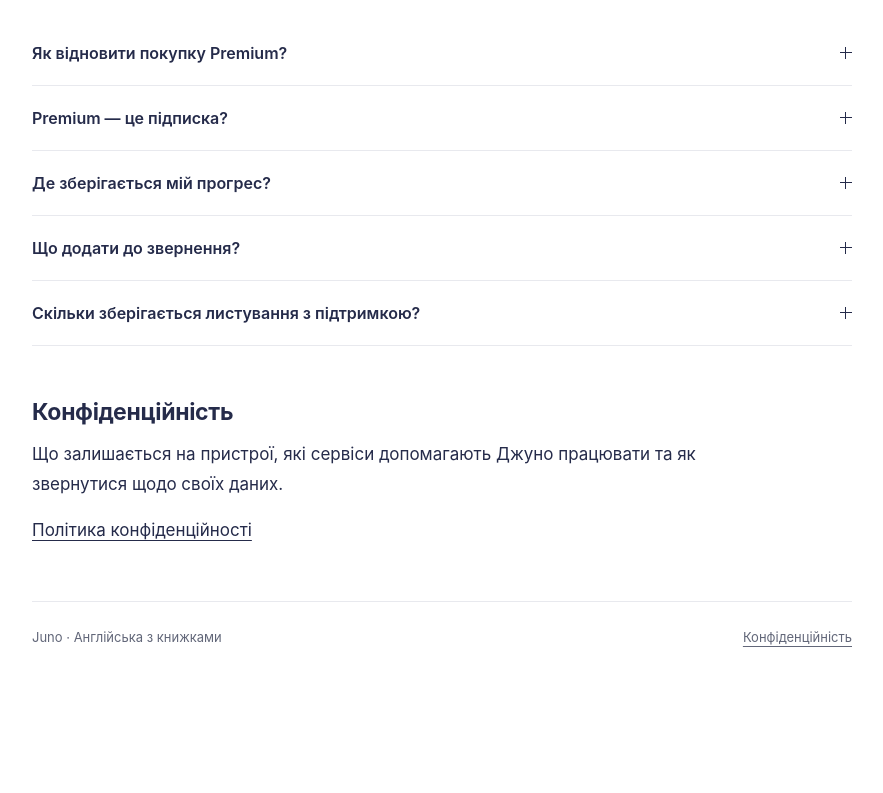
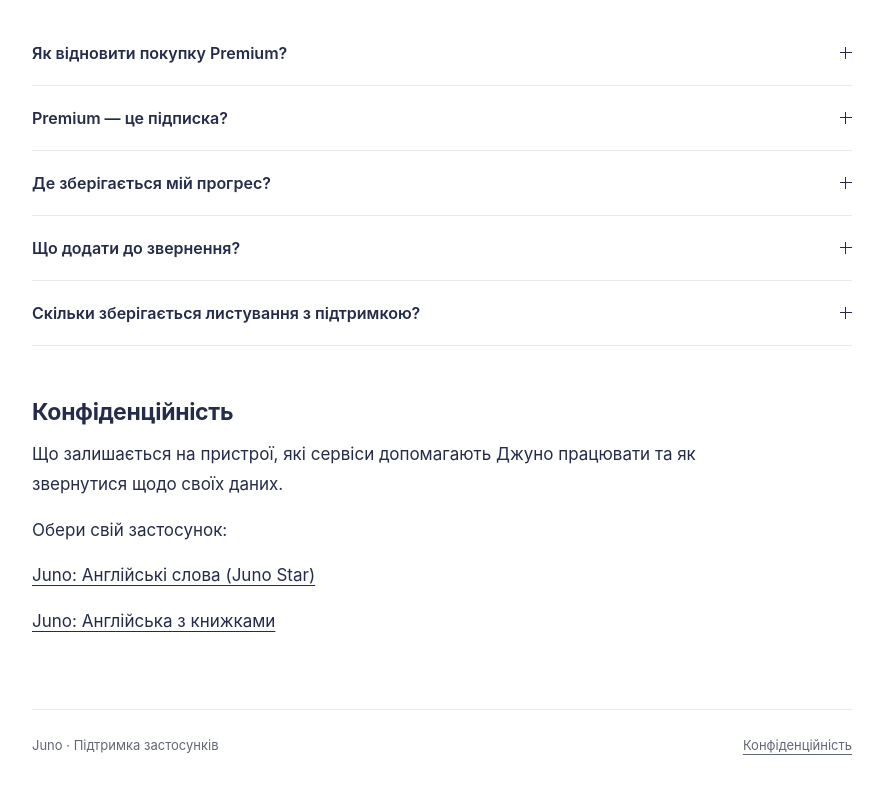
Before and after one commit to SushiMaster781/juno-site, a plain HTML site: page dist/index.html in a window 1280 px wide. Shown: the part 823-1616 px from the top of the page, without its empty margins (198-1081 px from the left). Before the commit the page ends 1508 px from the top, so only its background shows below. Drawn offline with Linux system fonts and the light colour scheme.

Commit message:
Let support visitors choose the correct app privacy policy

```diff
--- a/dist/index.html
+++ b/dist/index.html
@@ -16,7 +16,7 @@
     <a class="brand" href="./" aria-label="Juno — головна сторінка підтримки">Juno</a>
     <nav aria-label="Головна навігація">
       <a href="./" aria-current="page">Підтримка</a>
-      <a href="privacy/">Конфіденційність</a>
+      <a href="#privacy">Конфіденційність</a>
     </nav>
   </header>
   <main id="main" class="wrap">
@@ -56,16 +56,18 @@
         </details>
         <details id="support-mail-policy">
           <summary>Скільки зберігається листування з підтримкою?<span class="toggle" aria-hidden="true"></span></summary>
-          <div class="faq-answer"><p>Звичайні листи та вкладення зберігаємо, доки вони потрібні для розгляду звернення. Після остаточного вирішення питання й закриття звернення видаляємо їх із нашої поштової скриньки та збережені нами копії.</p><p>Окремі відомості можемо зберігати довше лише для конкретного спору або виконання вимоги закону. Щодо видалення можна звернутися в будь-який момент. Докладніше — у <a href="privacy/#support-retention">правилах зберігання листування</a>.</p></div>
+          <div class="faq-answer"><p>Звичайні листи та вкладення зберігаємо, доки вони потрібні для розгляду звернення. Після остаточного вирішення питання й закриття звернення видаляємо їх із нашої поштової скриньки та збережені нами копії.</p><p>Окремі відомості можемо зберігати довше лише для конкретного спору або виконання вимоги закону. Щодо видалення можна звернутися в будь-який момент. Докладніше — у політиці конфіденційності твого застосунку: <a href="juno-star/privacy/#retention">Juno: Англійські слова</a> або <a href="privacy/#support-retention">Juno: Англійська з книжками</a>.</p></div>
         </details>
       </div>
     </section>
 
-    <section class="privacy-link-section" aria-labelledby="privacy-title">
+    <section id="privacy" class="privacy-link-section" aria-labelledby="privacy-title">
       <h2 id="privacy-title">Конфіденційність</h2><p>Що залишається на пристрої, які сервіси допомагають Джуно працювати та як звернутися щодо своїх даних.</p>
-      <a href="privacy/">Політика конфіденційності</a>
+      <p>Обери свій застосунок:</p>
+      <p><a href="juno-star/privacy/">Juno: Англійські слова (Juno Star)</a></p>
+      <p><a href="privacy/">Juno: Англійська з книжками</a></p>
     </section>
   </main>
-  <footer class="site-footer wrap"><p>Juno · Англійська з книжками</p><a href="privacy/">Конфіденційність</a></footer>
+  <footer class="site-footer wrap"><p>Juno · Підтримка застосунків</p><a href="#privacy">Конфіденційність</a></footer>
 </body>
 </html>
```
